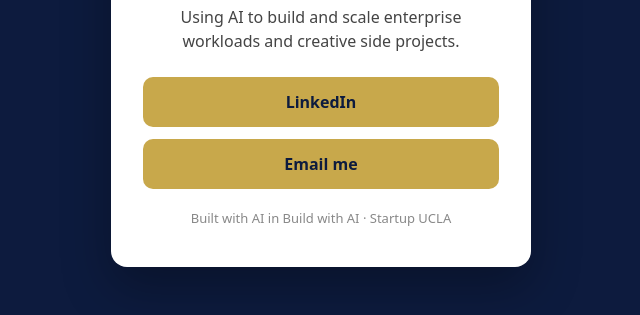
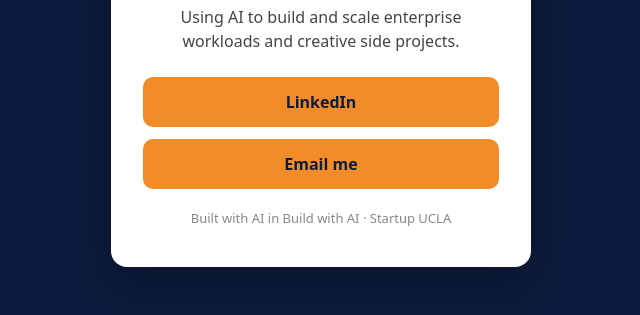
Before and after one commit to LiveRobot/ted-first-site, a plain HTML site: page index.html in a window 1280 px wide. Shown: the part 351-666 px from the top of the page, without its empty margins (319-959 px from the left). Drawn offline with Linux system fonts and the light colour scheme.

Commit message:
Change button color to orange
Co-Authored-By: Claude Opus 5.5 <noreply@anthropic.com>
Claude-Session: https://claude.ai/code/session_018VkaXiejdDpUm64v5R4bdY

```diff
--- a/index.html
+++ b/index.html
@@ -31,7 +31,7 @@
     p { color: #444; line-height: 1.5; margin-bottom: 24px; }
     a {
       display: block;
-      background: #C8A84B;
+      background: #F28C28;
       color: #0D1B3E;
       text-decoration: none;
       font-weight: 600;
```
